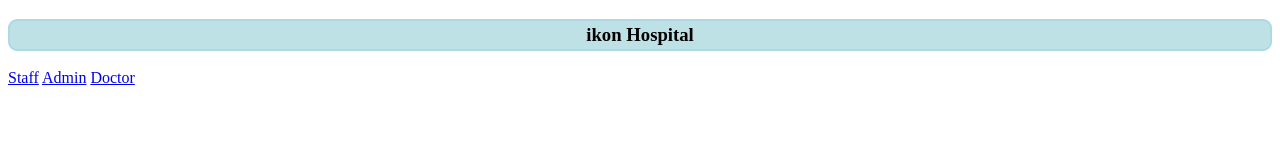
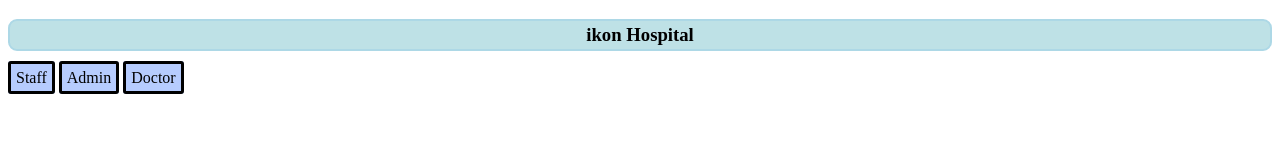
Before and after one commit to shakib1111/ikon_hospital, a plain HTML site: page index.html in a window 1280 px wide. Drawn offline with Linux system fonts and the light colour scheme.

Commit message:
stylling login buttons

```diff
--- a/main.css
+++ b/main.css
@@ -7,3 +7,13 @@
     color: #000;
     background-color: #bee1e6;
 }
+
+/* stylling login buttons */
+.login-btns{
+    text-decoration: none;
+    color: black;
+    background-color: #b6ccfe;
+    padding: 5px;
+    border: 3px solid black;
+    border-radius: 3px;
+}
```
